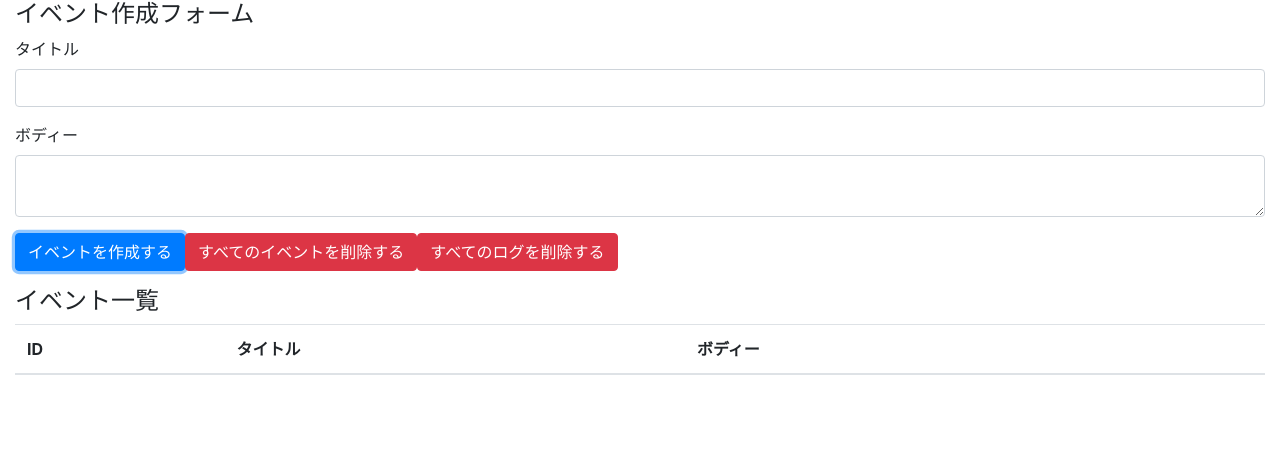
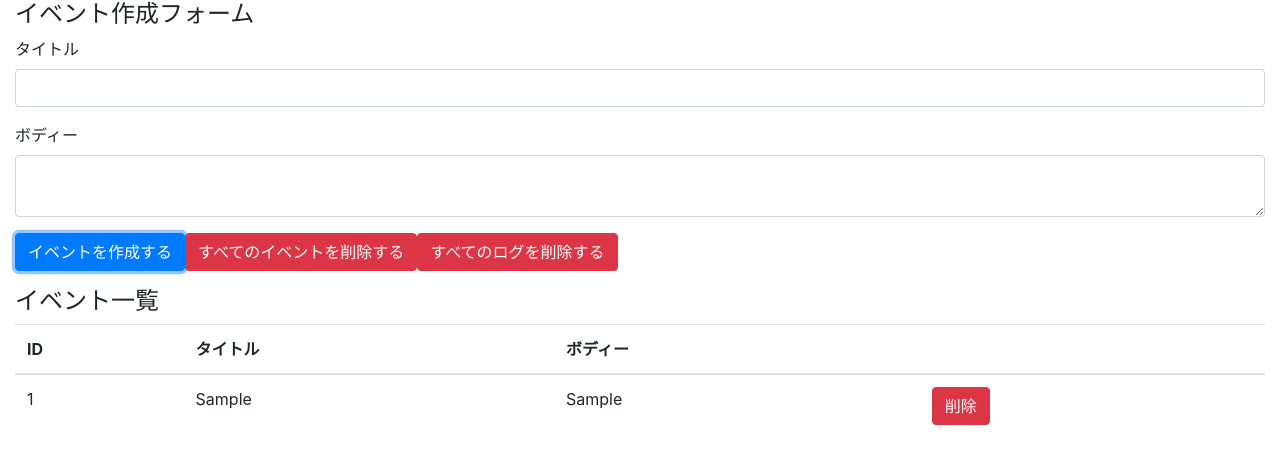
Before and after one commit to owl0109/Udemy-React-Hooks, a React (Create React App) app: page / in a window 1280 px wide. Both pictures are taken after typing "Sample", "Sample" into the empty fields and a click on the button "イベントを作成する". Shown: the top 464 px of the page. Built offline with nearby package versions, Linux system fonts and the light colour scheme.

Commit message:
イベントの単一削除実装

```diff
--- a/src/components/App.js
+++ b/src/components/App.js
@@ -1,6 +1,7 @@
 import React , {useReducer, useState} from 'react'
 import 'bootstrap/dist/css/bootstrap.min.css'
 import reducer from '../reducers'
+import Event from './Event'
 
 const App = () =>{
   const [state, dispatch] = useReducer(reducer,[])
@@ -12,14 +13,13 @@
     e.preventDefault()
     //dispatch関数を呼ぶ
     dispatch({
-      type: 'CRATE_EVENT',
+      type: 'CREATE_EVENT',
       title,
       body
     })
+    setBody('')
     setTitile('')
-    setBody('')
   }
-
 
   return (
     <div className="container-fluid">
@@ -52,7 +52,7 @@
           </tr>
         </thead>
         <tbody>
-
+          {state.map((event,index) => (<Event key = {index} event={event} dispatch = {dispatch}/>))}
         </tbody>
 
       </table>
--- /dev/null
+++ b/src/components/Event.js
@@ -0,0 +1,22 @@
+import React from 'react'
+
+
+//{state.map((event,index) => (<Event key = {index} event={event} dispatch = {dispatch}/>))}
+const Event = ({ dispatch,event }) => {
+    const id = event.id
+    const handleClickDeleteButton = () => {
+        dispatch({type:'DELETE_EVENT',id})
+    }
+
+    return (
+        //ここindexいらない理由は、App.jsにてkeyを宣言しているから
+        <tr>
+          <td>{id}</td>
+          <td>{event.title}</td>
+          <td>{event.body}</td>
+          <td><button type="button" className="btn btn-danger" onClick={handleClickDeleteButton}>削除</button></td>
+        </tr>
+    )
+}
+
+export default Event
--- a/src/reducers/index.js
+++ b/src/reducers/index.js
@@ -45,7 +45,7 @@
             const id = length === 0?  1 : state[length -1].id + 1
             return [...state,{id,...event}]
         case 'DELETE_EVENT':
-            return state
+            return state.filter(event => event.id !== action.id)
         case 'DELETE_ALL_EVENT':
             return state
         default:
```
